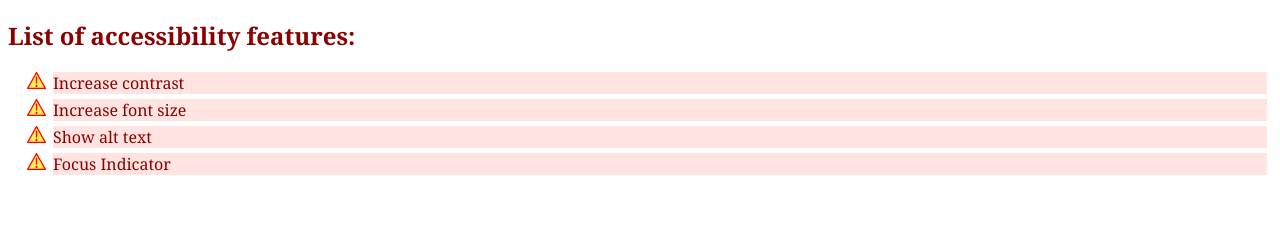
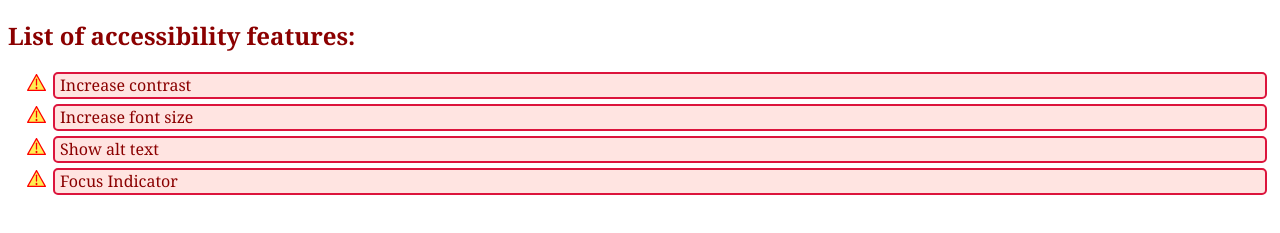
Before and after one commit to 9128hotel/AdaHack-2025-Team-18, a browser extension: page extension/main.html in a window 1280 px wide. Shown: the part 67-300 px from the top of the page. Drawn offline with Linux system fonts and the light colour scheme.

Commit message:
modified:   extension/extStyle.css

```diff
--- a/extension/extStyle.css
+++ b/extension/extStyle.css
@@ -15,4 +15,8 @@ ul {
 ul li {
     background:mistyrose;
     margin:5px;
+    border:2px solid crimson;
+    border-radius: 5px;
+    padding-left: 5px;
+    padding-bottom:1px
 }
```
